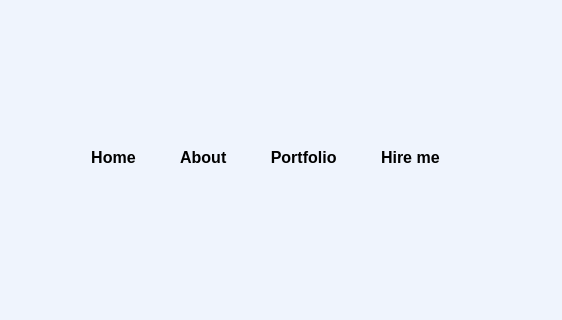
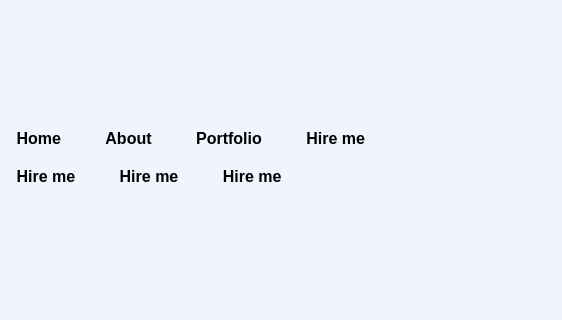
Before and after one commit to nethsarabas/savidu123, a plain HTML site: page index.html in a window 1280 px wide. Shown: the part 66-386 px from the top of the page, 718-1280 px from the left. Drawn offline with Linux system fonts and the light colour scheme.

Commit message:
Update index.html

```diff
--- a/index.html
+++ b/index.html
@@ -16,6 +16,9 @@
         <li><a href="#">About </a></li>
         <li><a href="#">Portfolio </a></li>
         <li><a href="#">Hire me </a></li>
+         <li><a href="#">Hire me </a></li>
+         <li><a href="#">Hire me </a></li>
+         <li><a href="#">Hire me </a></li>
     </ul>
     </nav>
     <div class="detel">
```
